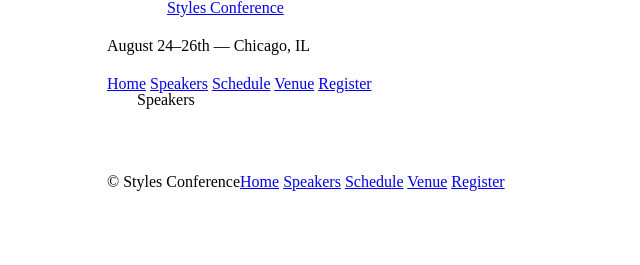
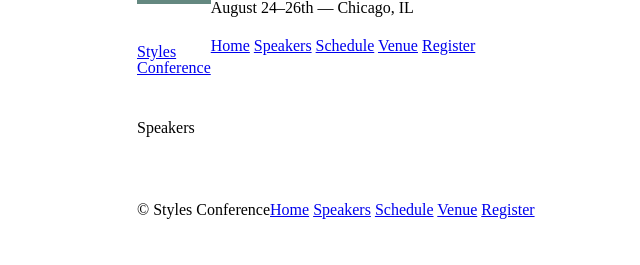
Before and after one commit to danmenjivar/learn-html-css, a plain HTML site: page speakers.html in a window 1280 px wide. Shown: the whole page, without its empty margins (83-723 px from the left). Drawn offline with Linux system fonts and the light colour scheme.

Commit message:
Floated remaining pages

```diff
--- a/speakers.html
+++ b/speakers.html
@@ -9,13 +9,9 @@
 
 <body>
     <header class="container">
-        <section class="container">
-            <section class="container">
-                <h1><a href="index.html">Styles Conference</a></h1>
-            </section>
-        </section>
+        <section class="container group">
+            <h1 class="logo"><a href="index.html">Styles <br> Conference</a></h1>
             <h3>August 24&ndash;26th &mdash; Chicago, IL</h3>
-
             <nav>
                 <a href="index.html">Home</a>
                 <a href="speakers.html">Speakers</a>
@@ -23,13 +19,13 @@
                 <a href="venue.html">Venue</a>
                 <a href="register.html">Register</a>
             </nav>
-    </header>
+        </section>
 
-    <section class="container">
+
         <section class="container">
             <h1>Speakers</h1>
         </section>
-    </section>
+
 
 
         <footer class="primary-footer container group"><small>&copy; Styles Conference</small>
```
Also changed, not shown: register.html (+5 -3 lines), schedule.html (+3 -5 lines), venue.html (+3 -5 lines). Lines whose indentation alone changed are shown as unchanged.
